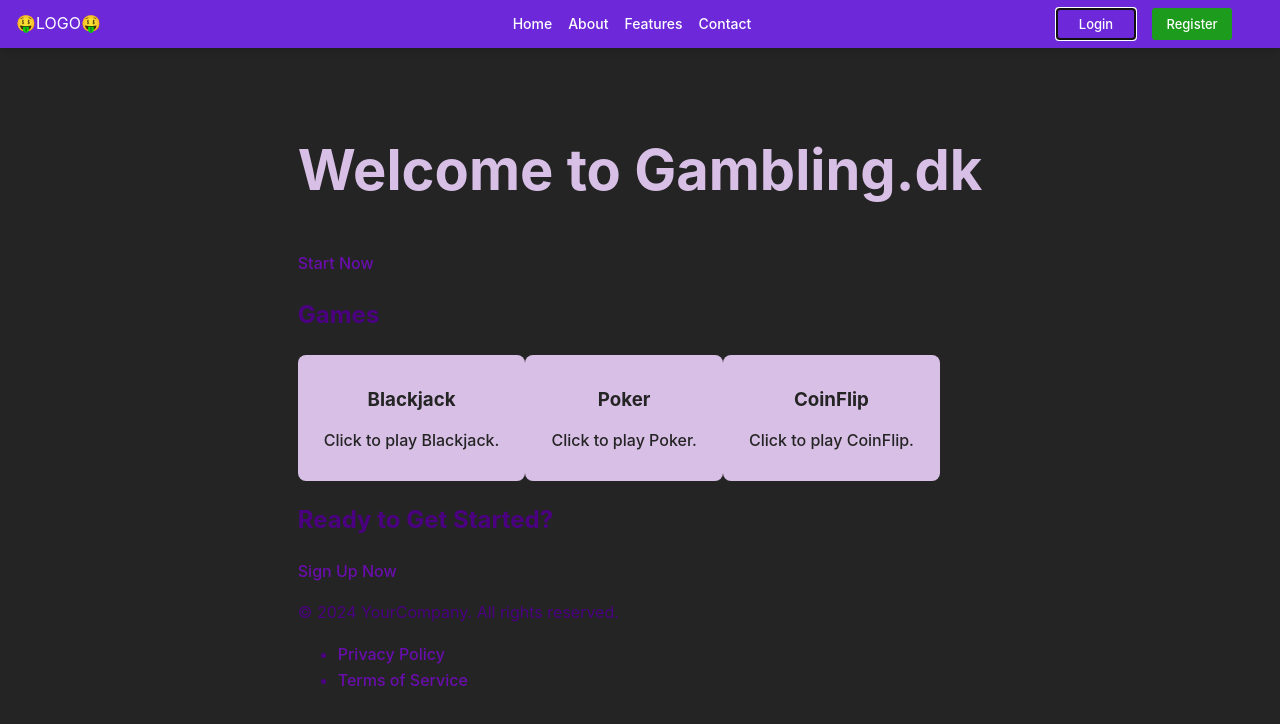
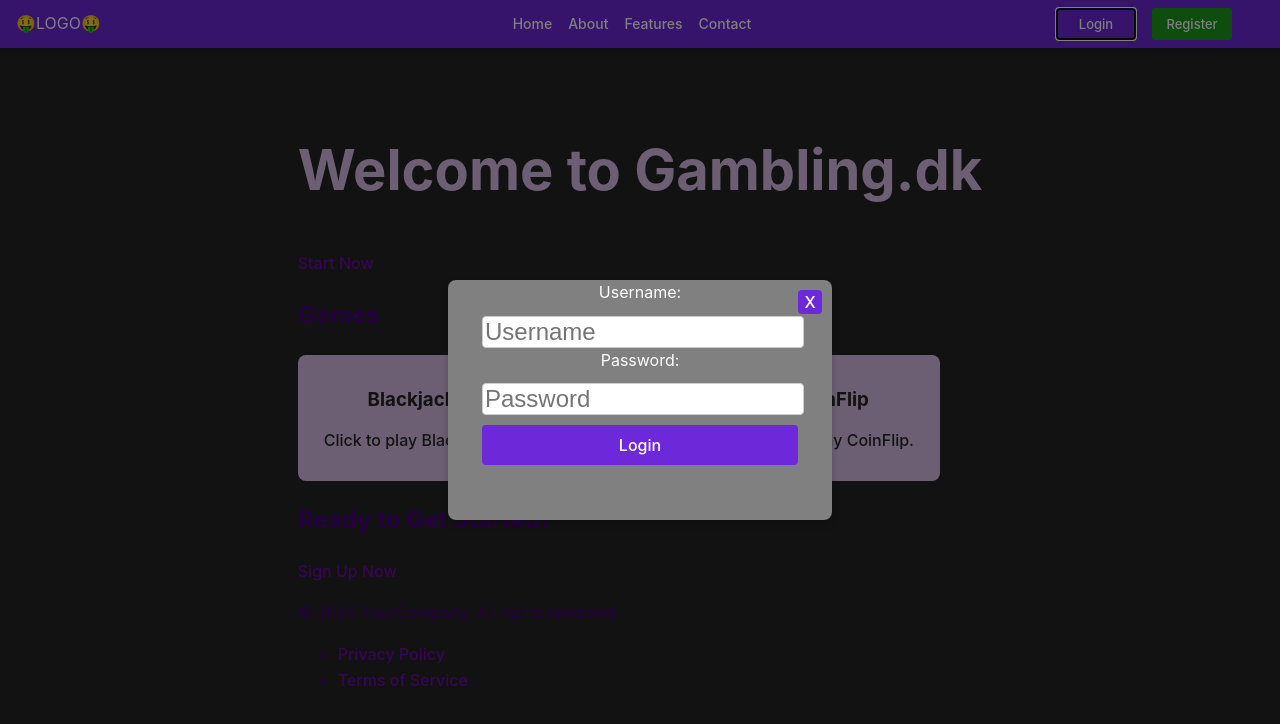
Before and after one commit to Complex-systems-and-devops-gruppe-8/frontend, a React (Vite) app: page / in a window 1280 px wide. Both pictures are taken after a click on the button "Login". Shown: the top 724 px of the page. Built offline with nearby package versions, Linux system fonts and the light colour scheme.

Commit message:
added login pop up

```diff
--- /dev/null
+++ b/src/Styling/LoginPopUp.css
@@ -0,0 +1,95 @@
+/* Full-screen overlay */
+.overlay {
+    position: fixed;
+
+    top: 0;
+    left: 0;
+    width: 100%;
+    height: 100%;
+    background-color: rgba(0, 0, 0, 0.5); /* Semi-transparent background */
+    display: flex;
+    justify-content: center;
+    align-items: center;
+    z-index: 1000; /* Ensures it's above other content */
+  }
+
+  /* Popup container */
+  .login-popup {
+    position: relative; /* Set relative to allow absolute positioning of close button */
+    background-color: gray;
+    display: flex;
+    justify-content: center;
+    width: 30%;
+    height: 30%;
+
+    border-radius: 8px;
+    box-shadow: 0 4px 8px rgba(0, 0, 0, 0.2);
+
+
+    text-align: center;
+  }
+
+  /* Form styling */
+  .login-popup form {
+    display: flex;
+    flex-direction: column;
+
+  }
+
+
+
+  /* Button styling */
+  .login-popup button {
+    display: flex;
+    justify-content: center;
+    align-items: center;
+    padding: 10px;
+    font-size: 1rem;
+    color: white;
+    background-color:  #6d28d9;
+    border: none;
+    border-radius: 4px;
+    cursor: pointer;
+  }
+  .input{
+    display: flex;
+    justify-content: center;
+    align-items: center;
+    margin-top: 10px;
+    display: flex;
+    width: 100%;
+
+
+    font-size: 1.5rem;
+    border: 1px solid #ccc;
+    border-radius: 4px;
+
+  }
+  .submitBtn
+  {
+    display: flex;
+    justify-content: center;
+    align-items: center;
+    width: 100%;
+    margin-top: 10px;
+  }
+  .login-popup button:hover {
+    background-color:  #6d28d9;
+  }
+/* Close button styling */
+.close-btn {
+    position: absolute;
+    top: 10px;
+    right: 10px;
+    background-color: #6d28d9;
+    color: white;
+    border: none;
+    font-size: 1rem;
+    width: 24px;
+    height: 24px;
+    display: flex;
+    align-items: center;
+    justify-content: center;
+    border-radius: 4px;
+    cursor: pointer;
+}
--- a/src/components/Header.tsx
+++ b/src/components/Header.tsx
@@ -1,17 +1,24 @@
 import React, {useContext, useEffect, useState } from 'react';
 import { UserContext } from '../state/userState/userContext';
+import LoginPopUp from './LoginPopUp';
 import '../Styling/Header.css';
+
 
 
 
 const Header: React.FC = () => {
   const [isScrolled, setIsScrolled] = useState<boolean>(false);
   const { state } =  useContext(UserContext);
-
+  const [loginOpen, setLoginOpen] = useState<boolean>(false);
 
    const handleLogin = () => {
     console.log('login pressed');
+    setLoginOpen(true);
   };
+  const handleClose = () => {
+    setLoginOpen(false);
+  }
+
   const handleRegister = () => {
     console.log('register pressed');
   };
@@ -33,6 +40,7 @@ const Header: React.FC = () => {
   return (
     <header className={`header ${isScrolled ? 'scrolled' : ''}`}>
       <div className="logo">🤑LOGO🤑</div>
+      {loginOpen ? (  <LoginPopUp handleLogin={handleLogin} handleClose={handleClose} />) : null}
 
       <nav className="header-nav">
         <ul>
--- /dev/null
+++ b/src/components/LoginPopUp.tsx
@@ -0,0 +1,34 @@
+
+import "../Styling/LoginPopUp.css"
+interface LoginPopUpProps {
+    handleLogin: () => void;
+    handleClose: () => void;
+}
+
+function LoginPopUp({ handleLogin, handleClose }: LoginPopUpProps) {
+
+    const onSubmit = (e: React.FormEvent) => {
+        e.preventDefault();
+        handleLogin( ); // Calls handleLogin with username and password
+      };
+    return (
+      <div className="overlay">
+
+        <div className="login-popup">
+
+          <form onSubmit={onSubmit}>
+          <button className="close-btn" onClick={handleClose}>X</button>
+            <label htmlFor="uname">Username:</label>
+            <input className="input" type="text" id="uname" placeholder="Username" />
+
+            <label htmlFor="pwd">Password:</label>
+            <input className="input" type="password" id="pwd" placeholder="Password" />
+
+            <button className="submitBtn" type="submit">Login</button>
+          </form>
+        </div>
+      </div>
+    );
+  }
+
+  export default LoginPopUp;
```
